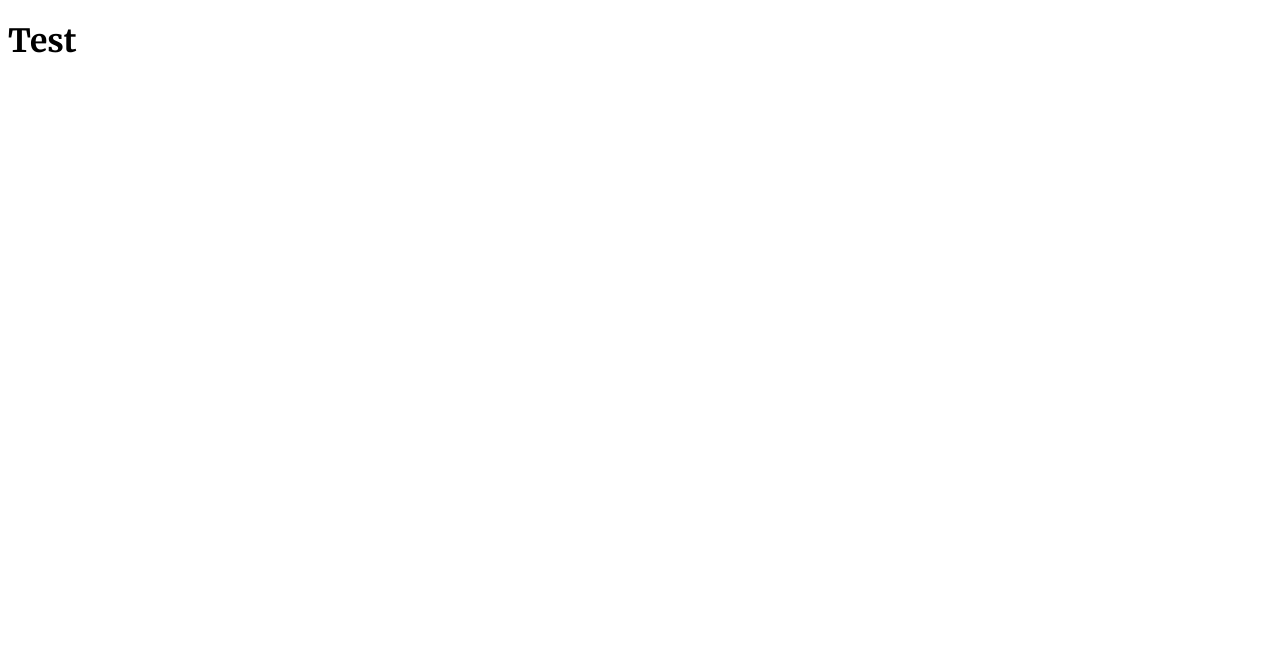
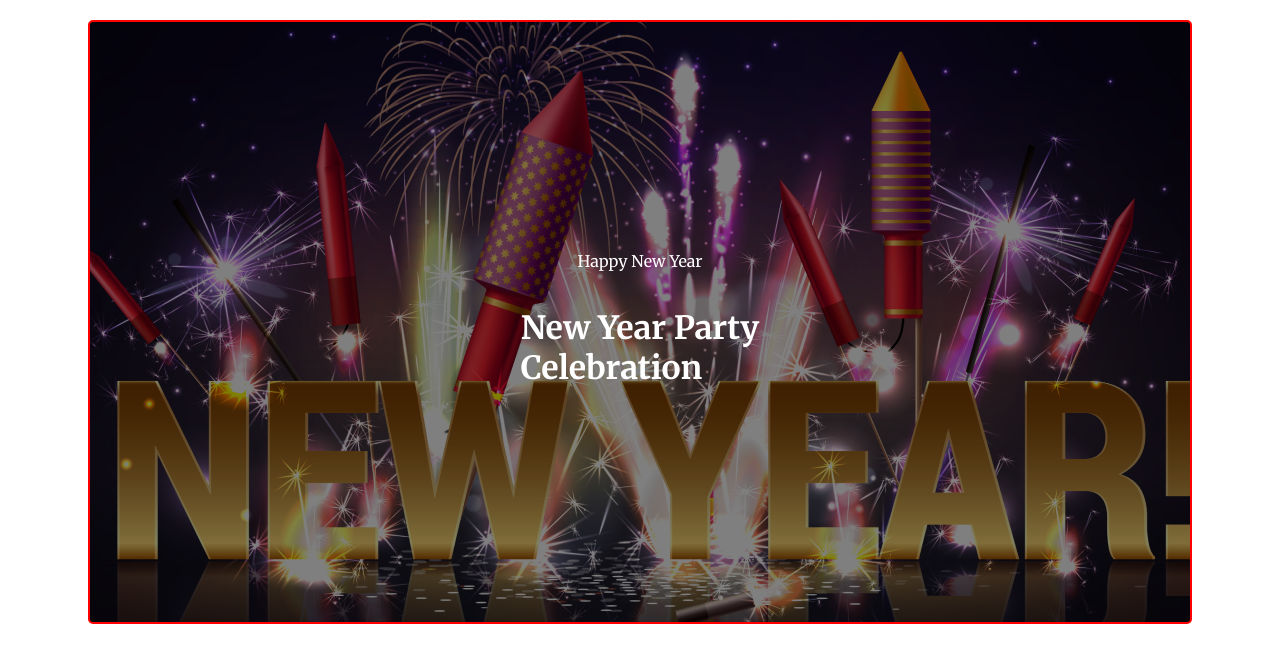
Before and after one commit to jaky291/new-year-offer-web, a plain HTML site: page index.html in a window 1280 px wide. Drawn offline with Linux system fonts and the light colour scheme.

Commit message:
heading part design end

```diff
--- a/index.html
+++ b/index.html
@@ -7,9 +7,13 @@
     <link rel="stylesheet" href="style.css">
 </head>
 <body>
-    <h1>Test</h1>
-    <header>
 
+    <header class="banner-container">
+        <div class="banner-content">
+            <p>Happy New Year</p>
+            <h1>New Year Party <br>
+                 Celebration</h1>
+        </div>
     </header>
     <main>
 
--- a/style.css
+++ b/style.css
@@ -1,4 +1,34 @@
 @import url('https://fonts.googleapis.com/css2?family=Merriweather:ital,wght@0,300;0,400;0,700;0,900;1,300;1,400;1,700;1,900&display=swap');
+/* *{
+    box-sizing: border-box;
+    margin: 0;
+    padding: 0;
+} */
 body{
     font-family: "Merriweather", serif;
 }
+/* banner section style  */
+.banner-container{
+    max-width: 1100px;
+    border: 2px solid red;
+    border-radius: 5px;
+    min-height: 600px;
+    margin: 0 auto;
+    margin-top: 20px;
+    background-color: rgb(0,0,0,0.5);
+    background-image: url("images/Banner\ Image.png");
+    background-position: center;
+    background-repeat: no-repeat;
+    background-size: cover;
+    background-blend-mode: overlay;
+}
+.banner-content{
+    display: flex;
+    flex-direction: column;
+    justify-content: center;
+    height: 600px;
+    align-items: center;
+}
+.banner-content p, h1{
+    color: white;
+}
```
